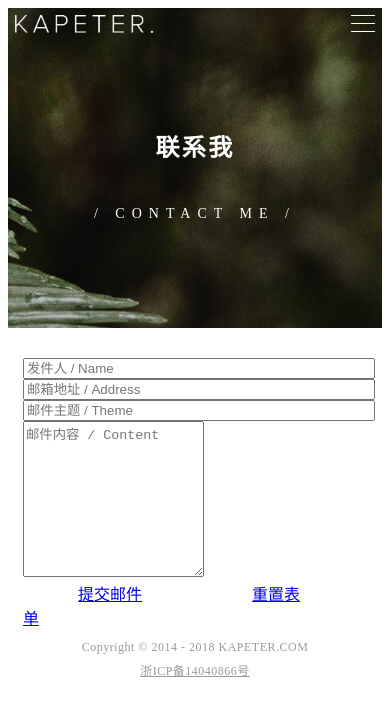
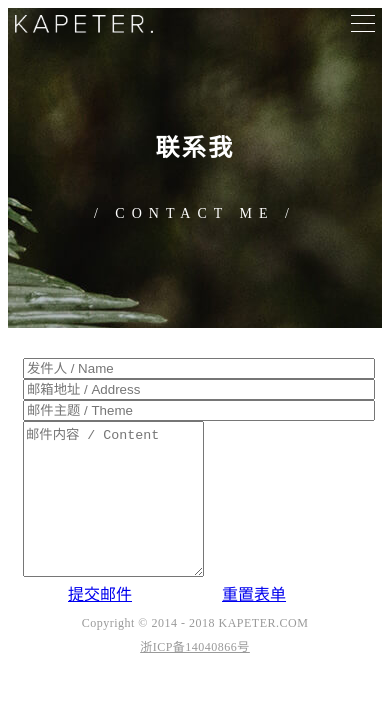
Before and after one commit to kapeter/mikuColor, a Nuxt app: page /contact in a window 390 px wide. Shown: the top 716 px of the page. Built offline with nearby package versions, Linux system fonts and the light colour scheme.

Commit message:
修复低分辨率下btn样式问题

```diff
--- a/assets/less/common.less
+++ b/assets/less/common.less
@@ -419,4 +419,9 @@ textarea.form-control{
   .col-4{
     width: 100%;
   }
+  .btn{
+    margin-bottom: 15px;
+    width: 100%;
+    font-size: 13px;
+  }
 }
--- a/pages/contact/index.vue
+++ b/pages/contact/index.vue
@@ -183,6 +183,7 @@
       color: @error-color;
       margin-top: 5px;
       font-style: italic;
+      font-size: 12px;
     }
   }
   @media screen and (max-width: 640px) {
@@ -193,6 +194,9 @@
       .emoji{
         display: none;
       }
+      .btn{
+        margin: 10px 0;
+      }
     }
   }
 </style>
```
